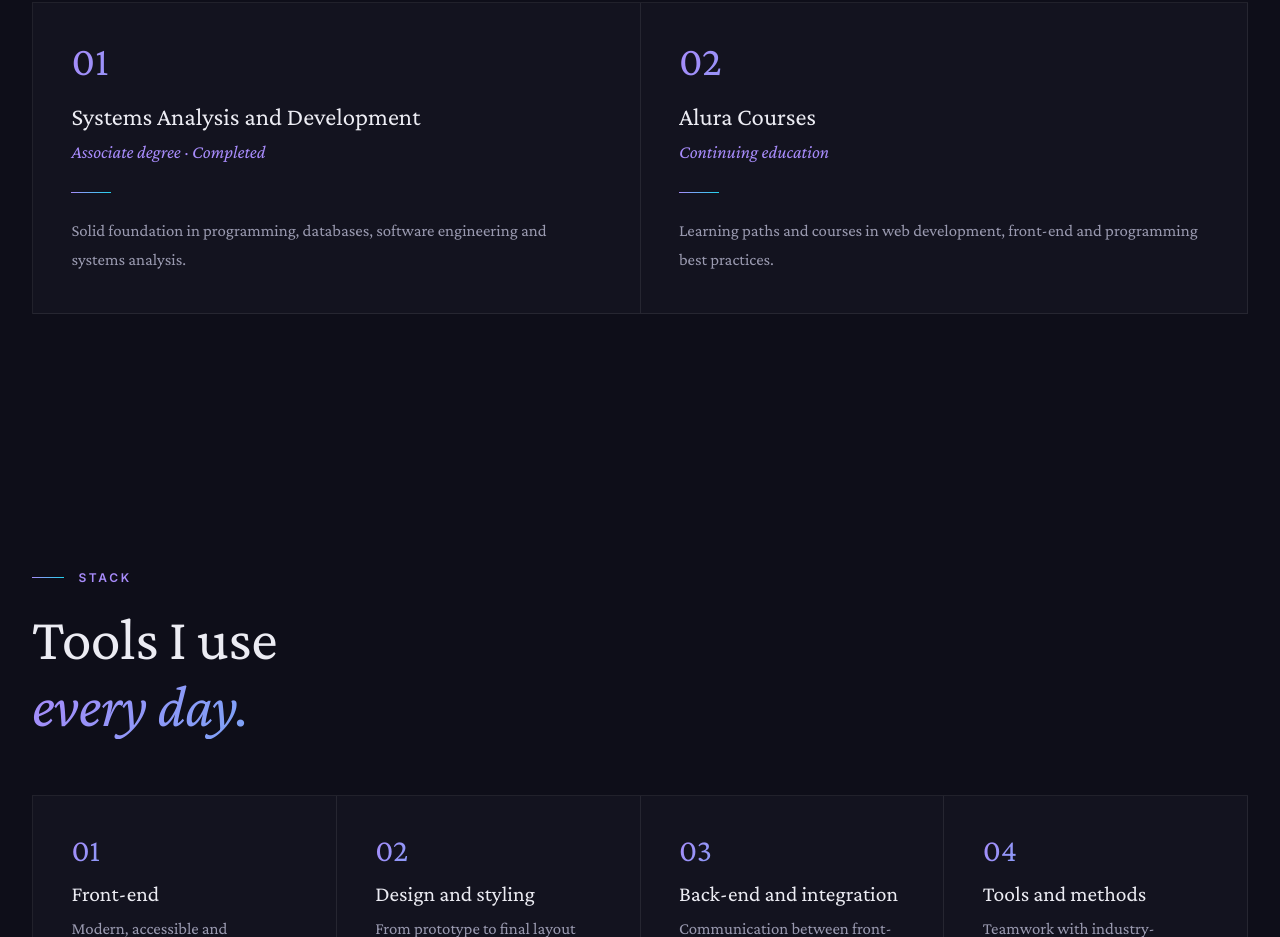
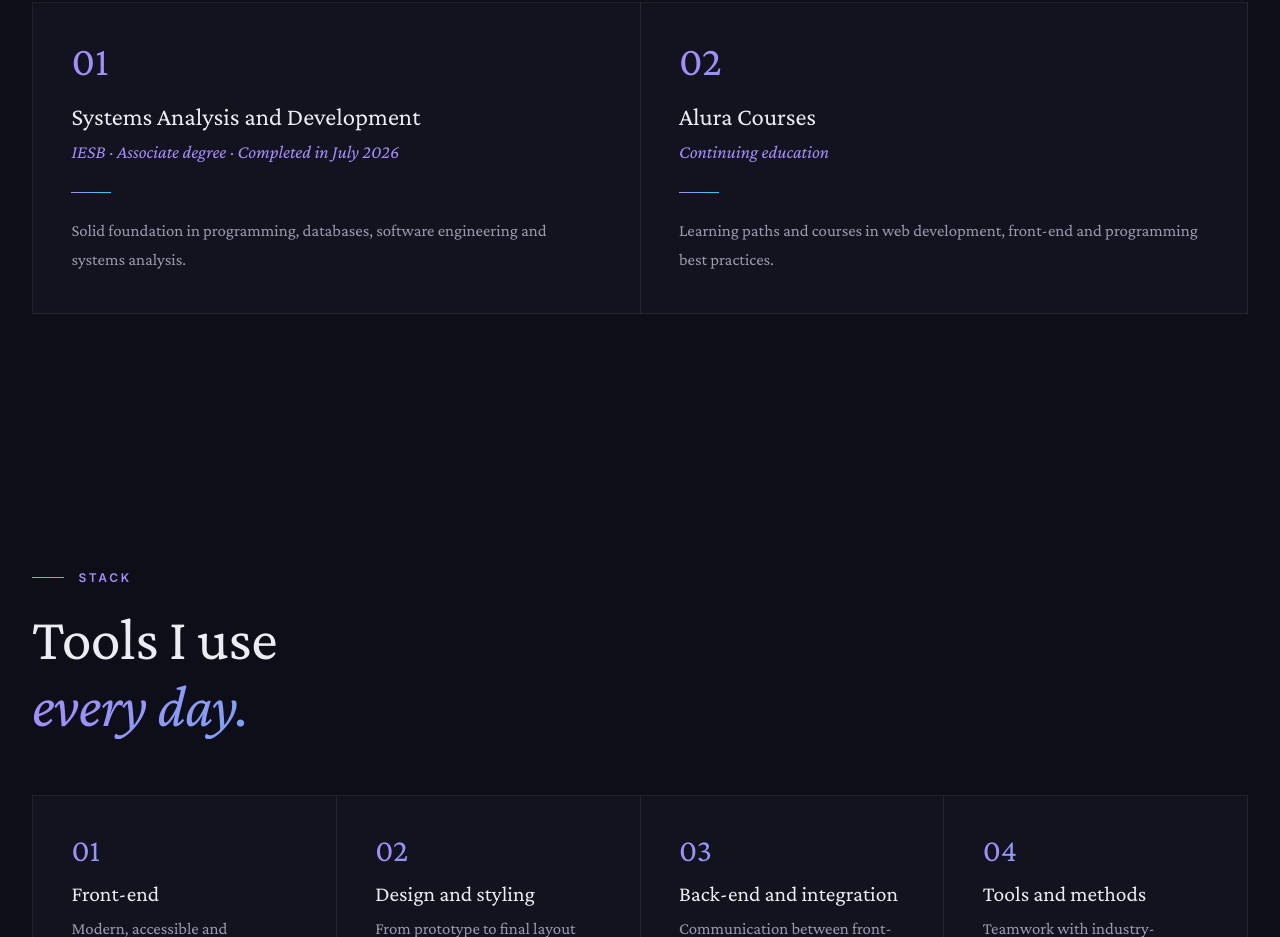
Before and after one commit to camilagermanoo/camilagermanoo.github.io, a plain HTML site: page index.html in a window 1280 px wide. Shown: the part 3614-4551 px from the top of the page. Drawn offline with nearby package versions, Linux system fonts and the light colour scheme.

Commit message:
feat: adiciona instituição e data de conclusão da graduação

```diff
--- a/assets/js/main.js
+++ b/assets/js/main.js
@@ -39,7 +39,7 @@ const translations = {
     "education.title": "Aprender também é",
     "education.titleAccent": "parte do trabalho.",
     "education.degree.title": "Análise e Desenvolvimento de Sistemas",
-    "education.degree.status": "Tecnólogo · Concluído",
+    "education.degree.status": "IESB · Tecnólogo · Concluído em julho de 2026",
     "education.degree.description": "Base sólida em programação, banco de dados, engenharia de software e análise de sistemas.",
     "education.courses.title": "Cursos na Alura",
     "education.courses.status": "Formação complementar",
@@ -111,7 +111,7 @@ const translations = {
     "education.title": "Learning is also",
     "education.titleAccent": "part of the job.",
     "education.degree.title": "Systems Analysis and Development",
-    "education.degree.status": "Associate degree · Completed",
+    "education.degree.status": "IESB · Associate degree · Completed in July 2026",
     "education.degree.description": "Solid foundation in programming, databases, software engineering and systems analysis.",
     "education.courses.title": "Alura Courses",
     "education.courses.status": "Continuing education",
--- a/index.html
+++ b/index.html
@@ -161,7 +161,7 @@
           <article class="cell reveal">
             <span class="cell__number">01</span>
             <h3 class="cell__title" data-i18n="education.degree.title">Análise e Desenvolvimento de Sistemas</h3>
-            <p class="cell__meta" data-i18n="education.degree.status">Tecnólogo · Concluído</p>
+            <p class="cell__meta" data-i18n="education.degree.status">IESB · Tecnólogo · Concluído em julho de 2026</p>
             <span class="cell__divider"></span>
             <p class="cell__text" data-i18n="education.degree.description">Base sólida em programação, banco de dados, engenharia de software e análise de sistemas.</p>
           </article>
```
